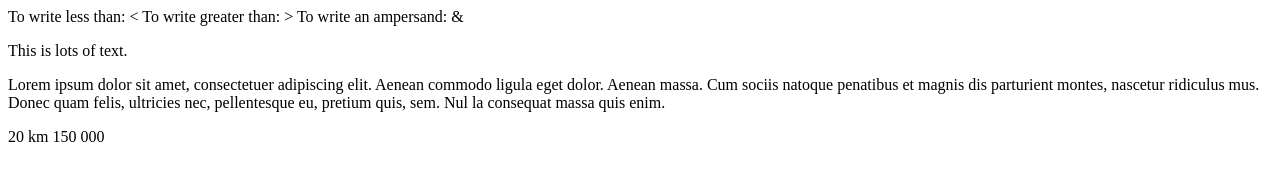
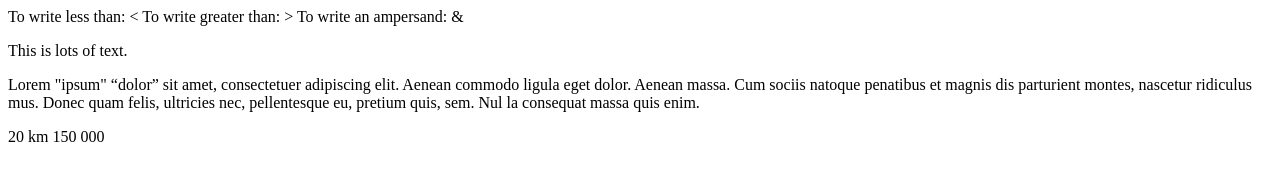
Before and after one commit to tom-bro/html-semantics-code, a plain HTML site: page entities.html in a window 1280 px wide. Drawn offline with Linux system fonts and the light colour scheme.

Commit message:
Add some changes.

```diff
--- a/entities.html
+++ b/entities.html
@@ -12,7 +12,7 @@
 
   <p>This is lots                             of text.</p>
 
-  <p>Lorem ipsum dolor sit amet, consectetuer adipiscing elit. Aenean commodo ligula eget dolor. Aenean massa. Cum sociis natoque penatibus et magnis dis parturient montes, nascetur ridiculus mus. Donec quam felis, ultricies nec, pellentesque eu, pretium quis, sem. Nul&nbsp;la consequat massa quis&nbsp;enim.</p>
+  <p>Lorem "ipsum" <q>dolor</q> sit amet, consectetuer adipiscing elit. Aenean commodo ligula eget dolor. Aenean massa. Cum sociis natoque penatibus et magnis dis parturient montes, nascetur ridiculus mus. Donec quam felis, ultricies nec, pellentesque eu, pretium quis, sem. Nul&nbsp;la consequat massa quis&nbsp;enim.</p>
 
   20&nbsp;km
 
```
